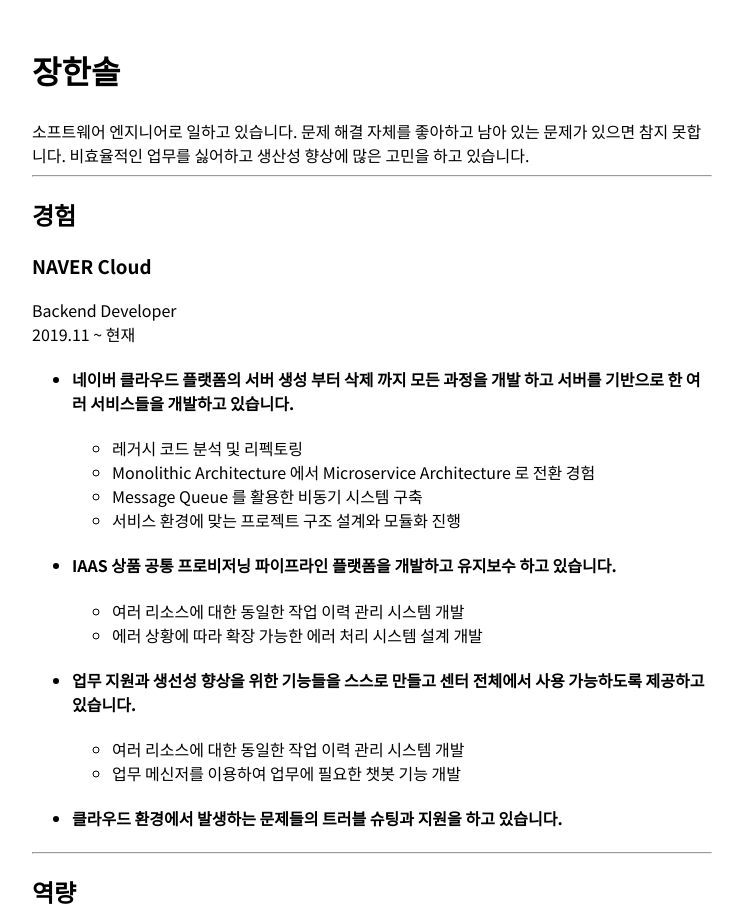
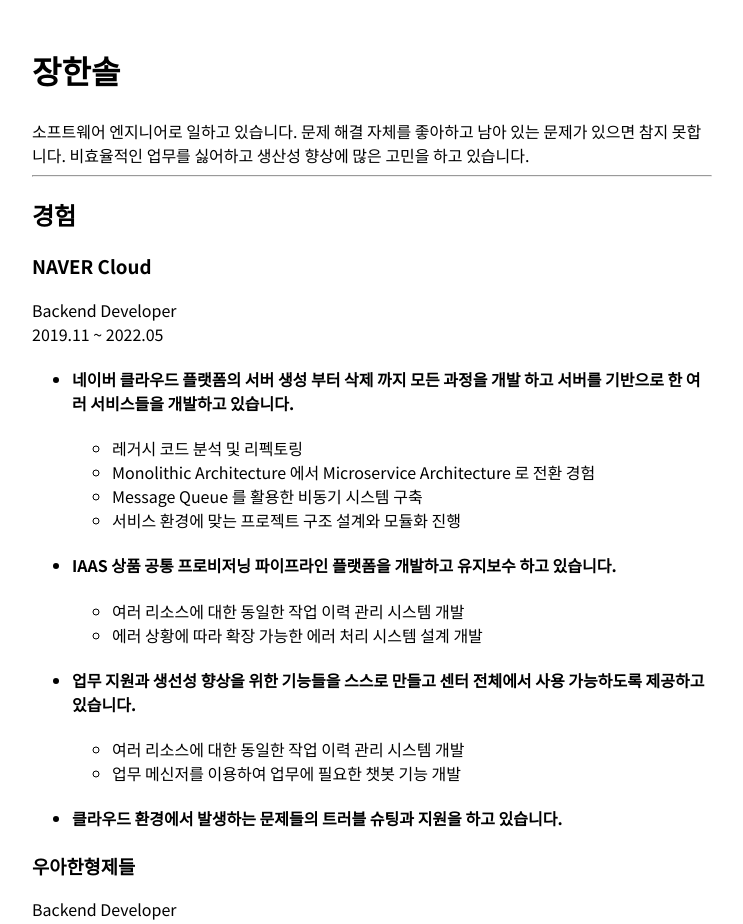
Before and after one commit to ngja/resume, a Next.js app: page / in a window 1280 px wide. Shown: the top 924 px of the page, without its empty margins (268-1011 px from the left). Built offline with nearby package versions, Linux system fonts and the light colour scheme; a web font is replaced by a local one.

Commit message:
우아한형제들 경력 추가

```diff
--- a/content/experience.js
+++ b/content/experience.js
@@ -1,4 +1,4 @@
-export const experiences = [
+export const naverCloudExperiences = [
   {
     id: 0,
     title: "네이버 클라우드 플랫폼의 서버 생성 부터 삭제 까지 모든 과정을 개발 하고 서버를 기반으로 한 여러 서비스들을 개발하고 있습니다.",
@@ -57,3 +57,7 @@
     ],
   },
 ]
+
+export const woowaBrothersExperiences = [
+
+]
--- a/pages/index.js
+++ b/pages/index.js
@@ -1,6 +1,6 @@
 import Head from "next/head";
 import { capabilities } from "../content/capabiliity";
-import { experiences } from "../content/experience";
+import { naverCloudExperiences, woowaBrothersExperiences } from "../content/experience";
 
 export default function Home() {
 
@@ -29,13 +29,41 @@
             <h3>NAVER Cloud</h3>
             <span>Backend Developer</span>
             <br/>
-            <span>2019.11 ~ 현재</span>
+            <span>2019.11 ~ 2022.05</span>
           </div>
           <div>
             {
               <ul>
                 {
-                  experiences.map(experience =>
+                  naverCloudExperiences.map(experience =>
+                    <li key={experience.id}>
+                      <h4>{experience.title}</h4>
+                      <ul>
+                        {
+                          experience.contents.map(content =>
+                            <li key={content.id}>
+                              {content.content}
+                            </li>
+                          )
+                        }
+                      </ul>
+                    </li>)
+                }
+              </ul>
+            }
+          </div>
+
+          <div>
+            <h3>우아한형제들</h3>
+            <span>Backend Developer</span>
+            <br/>
+            <span>2022.05 ~ 현재</span>
+          </div>
+          <div>
+            {
+              <ul>
+                {
+                  woowaBrothersExperiences.map(experience =>
                     <li key={experience.id}>
                       <h4>{experience.title}</h4>
                       <ul>
```
